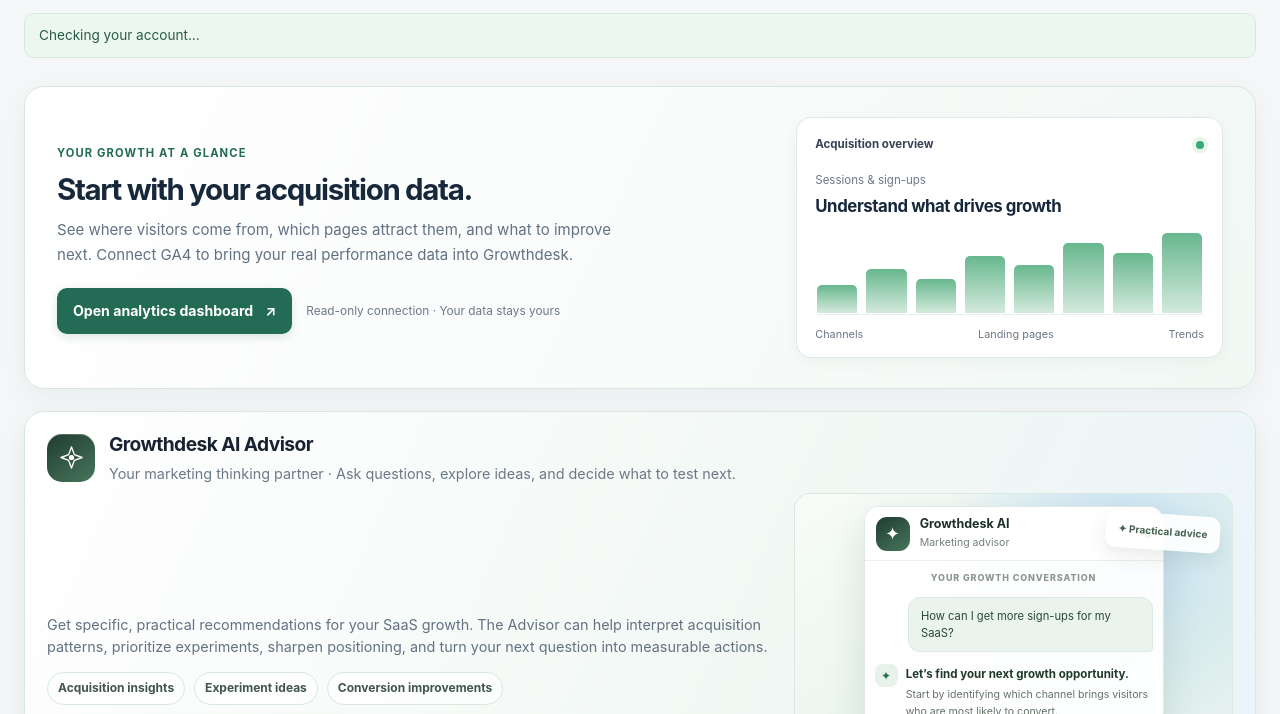
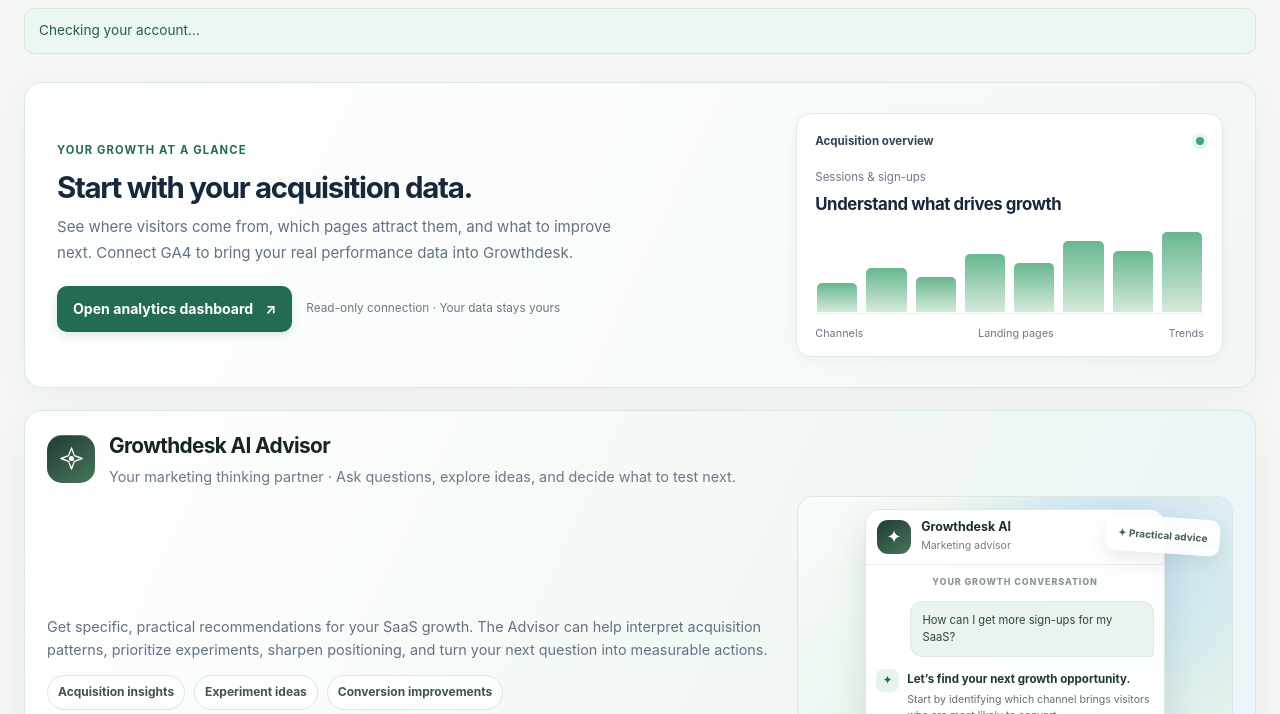
Before and after one commit to wsetgg/saas-marketing-engine, a website: page dashboard.html in a window 1280 px wide. Shown: the part 209-923 px from the top of the page. Drawn offline with Linux system fonts and the light colour scheme; a script that the page names is missing.

Commit message:
Polish Growthdesk workspace UI

```diff
--- a/dashboard.html
+++ b/dashboard.html
@@ -206,7 +206,8 @@
 .chat-thread{padding:10px}
 .chat-composer{margin-top:8px}
 @media(max-width:680px){#advisor-card .advisor-layout{padding:0 18px 16px;gap:12px}#advisor-card .advisor-heading{padding:17px 18px 8px}}
-</style></head><body><header class="wrap"><nav class="nav"><a class="brand" href="index.html"><span class="mark">g</span>growthdesk</a><div class="nav-actions"><a class="quiet" href="acquisition.html" style="text-decoration:none">Acquisition analytics</a><a class="quiet" href="ai-advisor.html" style="text-decoration:none">AI Advisor</a><span class="muted" id="email-label" style="font-size:.8rem"></span><button class="quiet" id="signout">Sign out</button></div></nav></header>
+</style><style>/* Growthdesk shared UI polish */:root{--gd-bg:#f5f7f5;--gd-ink:#18251f;--gd-muted:#68766e;--gd-line:#e2e8e2;--gd-green:#286548;--gd-radius:16px}body{background:var(--gd-bg)!important;color:var(--gd-ink)!important;line-height:1.6}h1{font-size:clamp(1.9rem,3vw,2.55rem)!important;line-height:1.12!important;letter-spacing:-.035em}h2,h3{letter-spacing:-.025em}.panel,.metric,.feature-card,.analytics-card{border:1px solid var(--gd-line)!important;border-radius:var(--gd-radius)!important;box-shadow:0 8px 28px rgba(24,37,31,.045)}.panel{padding:clamp(17px,2.2vw,24px)!important}.metric{padding:18px!important}.nav{border-color:var(--gd-line)!important}.button,.primary,.secondary{border-radius:10px!important}input,select,textarea{border-radius:10px!important}button:focus-visible,a:focus-visible,input:focus-visible,select:focus-visible,textarea:focus-visible{outline:3px solid rgba(40,101,72,.25);outline-offset:2px}.advisor-layout{gap:24px!important}.advisor-copy{line-height:1.7}#advisor-card{border-radius:18px}#advisor-card h2{font-size:1.3rem}#analytics-first{border-radius:18px}.feature-grid,.features,.steps,.dashboard-grid{gap:16px!important}@media(max-width:760px){.panel{padding:16px!important}.metric{padding:14px!important}}</style>
+</head><body><header class="wrap"><nav class="nav"><a class="brand" href="index.html"><span class="mark">g</span>growthdesk</a><div class="nav-actions"><a class="quiet" href="acquisition.html" style="text-decoration:none">Acquisition analytics</a><a class="quiet" href="ai-advisor.html" style="text-decoration:none">AI Advisor</a><span class="muted" id="email-label" style="font-size:.8rem"></span><button class="quiet" id="signout">Sign out</button></div></nav></header>
 <main class="wrap main"><div class="eyebrow">Your workspace</div><h1 id="greeting">Let's get your marketing moving.</h1><p class="muted" id="intro">Your company details and planning notes are saved to your account.</p><div class="topnote" id="access-note">Checking your account…</div>
 <section id="locked" class="panel locked" style="margin-top:22px"><h2>Unlock your workspace</h2><p>This account doesn't have an active subscription yet. Start checkout to unlock paid features, or return here after subscribing.</p><button class="primary" id="subscribe">Continue to secure checkout</button><div id="lock-status" class="status"></div></section>
 <section id="analytics-first" class="analytics-first" aria-labelledby="analytics-first-title">
```
